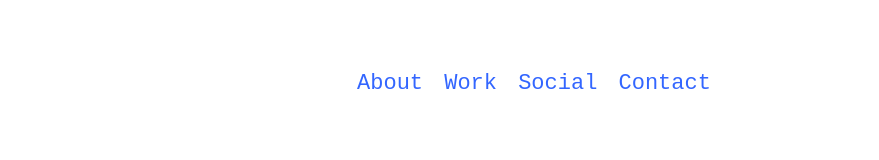
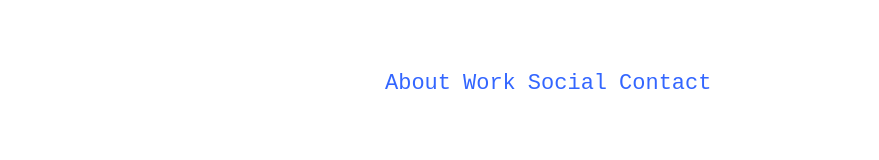
Before and after one commit to mpellino/the_artist, a website: page index.html in a window 1280 px wide. Shown: the part 284-444 px from the top of the page, without its empty margins (106-985 px from the left). Drawn offline with Linux system fonts and the light colour scheme.

Commit message:
reduce size of menu to fit 320px screen.

```diff
--- a/nav_menu.css
+++ b/nav_menu.css
@@ -2,7 +2,7 @@
     margin: auto;
     display: flex;
     flex-direction: row;
-    width: 375px;
+    width: 310px;
     justify-content: space-around;
 }
 
```
